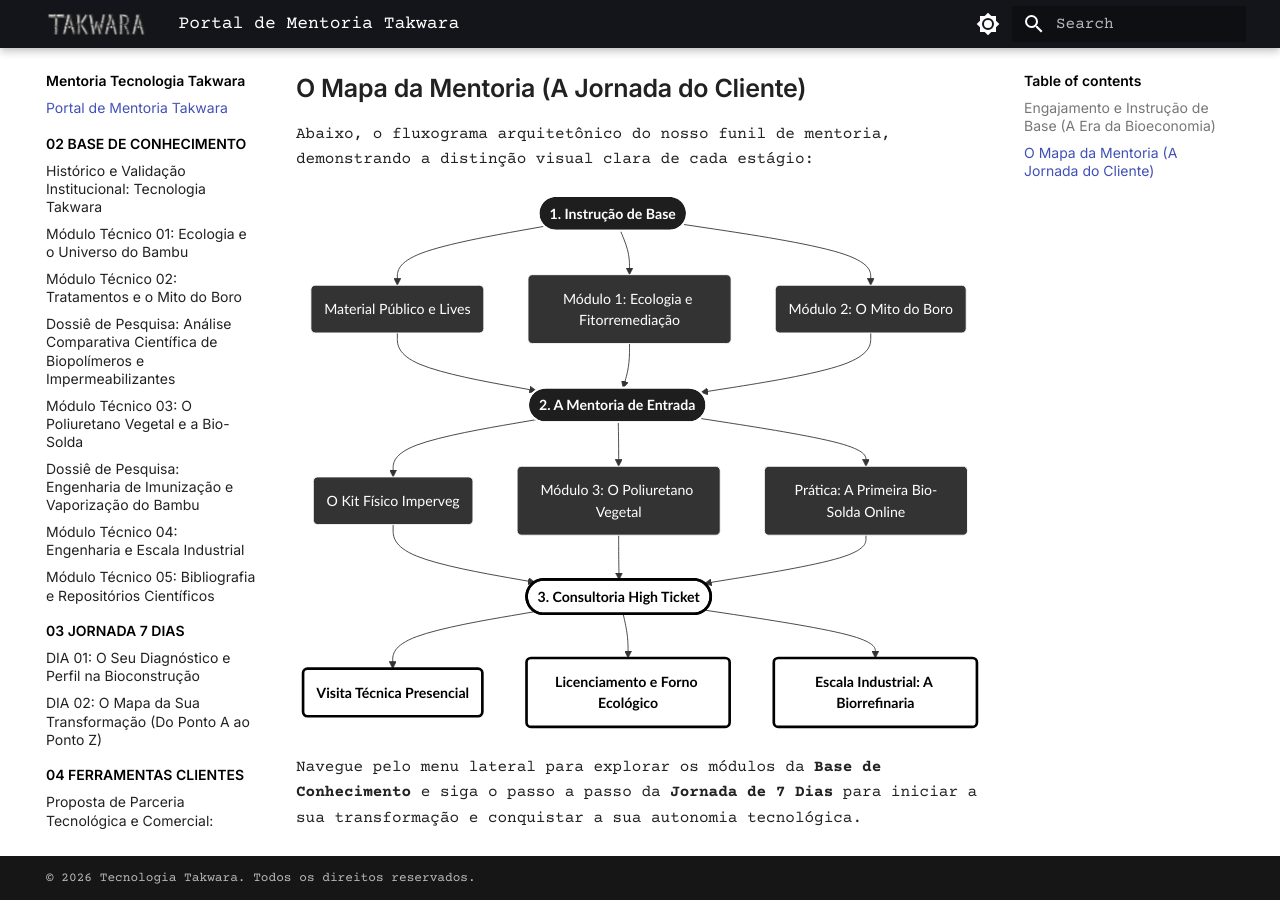
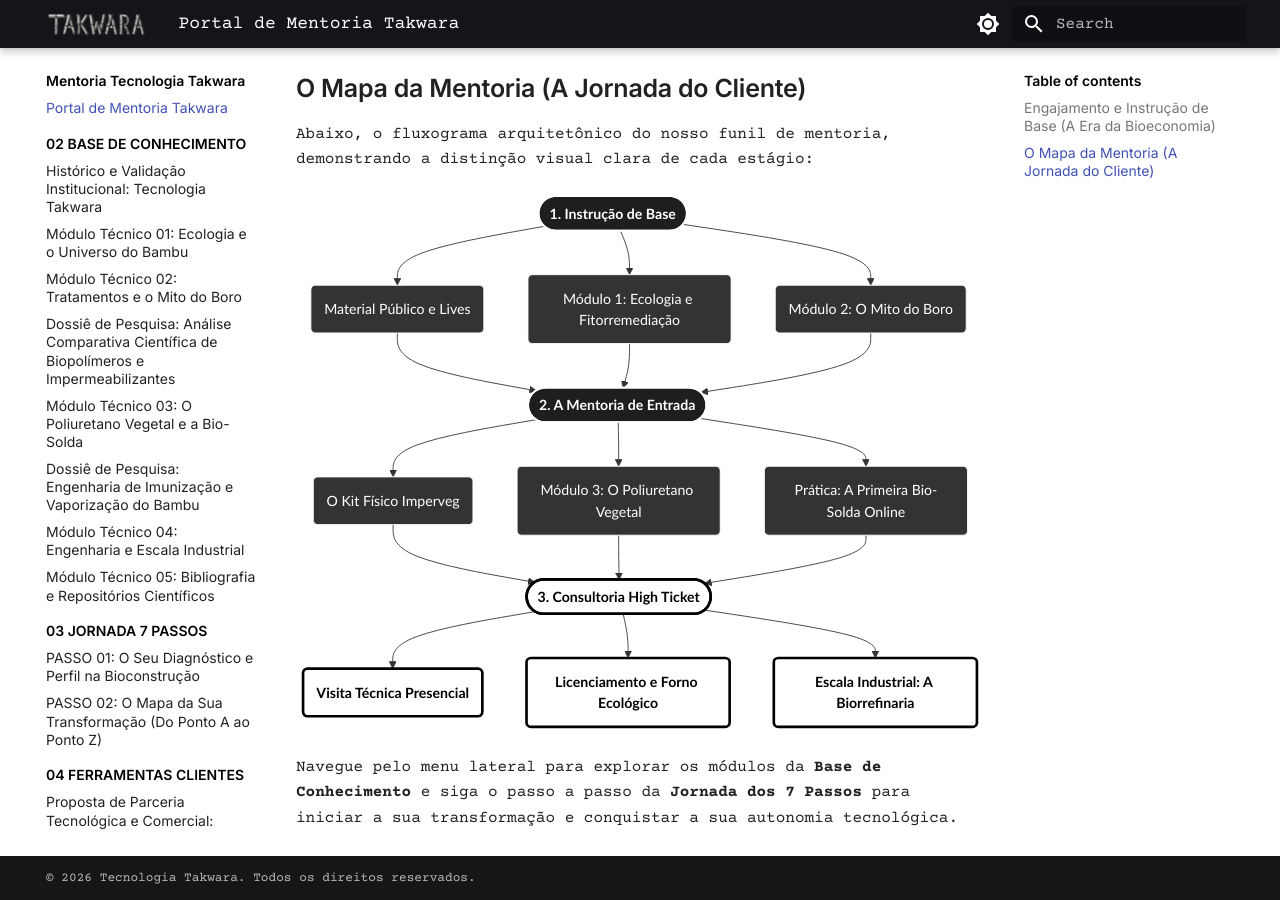
Before and after one commit to takwaratec/Mentoria_Tecnologia_Takwara, an MkDocs documentation site: the page built from docs/index.md, in a window 1280 px wide and 900 px high, scrolled down 605 px. Built offline with MkDocs 1.6.1 and Material for MkDocs 9.7.7, drawn with Linux system fonts in a browser that asks for light colours.

Commit message:
refactor: renomeia Jornada de 7 Dias para Jornada de 7 Passos

```diff
--- a/docs/03_JORNADA_7_DIAS/DIA_01_Diagnostico_Persona.md
+++ b/docs/03_JORNADA_7_PASSOS/PASSO_01_Diagnostico_Persona.md
@@ -1,4 +1,4 @@
-# DIA 01: O Seu Diagnóstico e Perfil na Bioconstrução
+# PASSO 01: O Seu Diagnóstico e Perfil na Bioconstrução
 
 **Jornada de Mentoria - Tecnologia Takwara**
 
@@ -36,4 +36,4 @@ Conhecer o seu perfil nos ajuda a direcionar a melhor aplicação do **Kit Bio-S
 
 Não importa em qual perfil você se encontra: a nossa missão aqui é desmistificar a química e entregar autonomia para as suas mãos.
 
-Você está prestes a descobrir que é possível unir a força estrutural da natureza com a altíssima tecnologia botânica do Poliuretano Vegetal. Avance para o **Dia 02** para conhecer o mapa completo do que você irá aprender nas próximas etapas.
+Você está prestes a descobrir que é possível unir a força estrutural da natureza com a altíssima tecnologia botânica do Poliuretano Vegetal. Avance para o **Passo 02** para conhecer o mapa completo do que você irá aprender nas próximas etapas.
--- a/docs/03_JORNADA_7_DIAS/DIA_02_Jornada_do_Mentorado.md
+++ b/docs/03_JORNADA_7_PASSOS/PASSO_02_Jornada_do_Mentorado.md
@@ -1,4 +1,4 @@
-# DIA 02: O Mapa da Sua Transformação (Do Ponto A ao Ponto Z)
+# PASSO 02: O Mapa da Sua Transformação (Do Ponto A ao Ponto Z)
 
 **Jornada de Mentoria - Tecnologia Takwara**
 
@@ -78,4 +78,4 @@ Verifique como revisamos a estrutura do seu aprendizado para garantir que não h
   Teoria (Nivelamento) ➡️ Base Material (Tratamento) ➡️ Fixação Prática (PU) ➡️ Domínio Estrutural.
 - [x] **Será que é necessário um nivelamento no início?**
     - [x] **Ou talvez um diagnóstico para o caso de haverem bifurcações?**
-    Sim. O Diagnóstico foi feito no Dia 01 para identificar o seu perfil, e o Nivelamento (Passo Macro 1) garante que estejamos trabalhando sob a mesma matriz técnica e ética antes de tocar na resina.
+    Sim. O Diagnóstico foi feito no Passo 01 para identificar o seu perfil, e o Nivelamento (Passo Macro 1) garante que estejamos trabalhando sob a mesma matriz técnica e ética antes de tocar na resina.
--- a/docs/index.md
+++ b/docs/index.md
@@ -46,4 +46,4 @@ flowchart TD
     class I,J,K,L high
 </div>
 
-Navegue pelo menu lateral para explorar os módulos da **Base de Conhecimento** e siga o passo a passo da **Jornada de 7 Dias** para iniciar a sua transformação e conquistar a sua autonomia tecnológica.
+Navegue pelo menu lateral para explorar os módulos da **Base de Conhecimento** e siga o passo a passo da **Jornada dos 7 Passos** para iniciar a sua transformação e conquistar a sua autonomia tecnológica.
```
